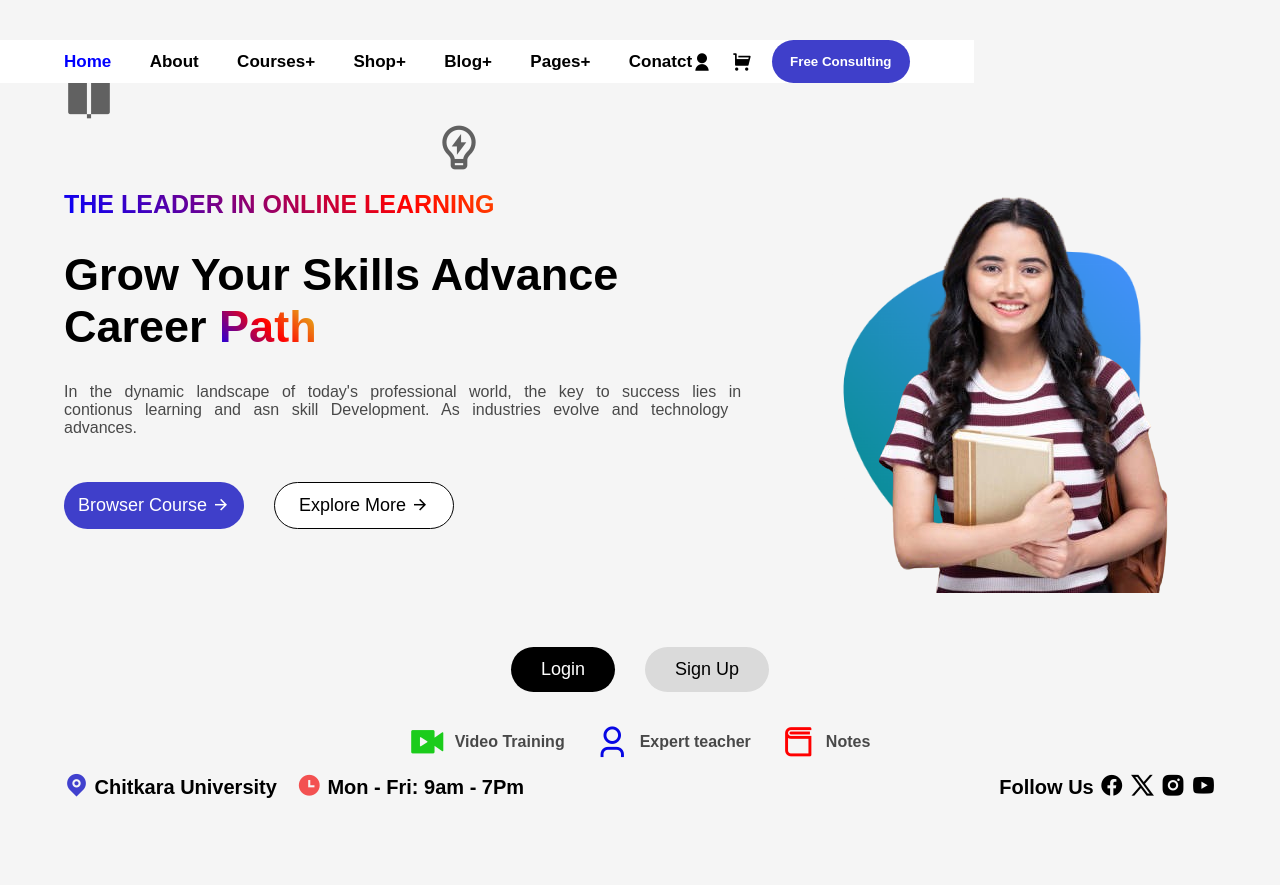
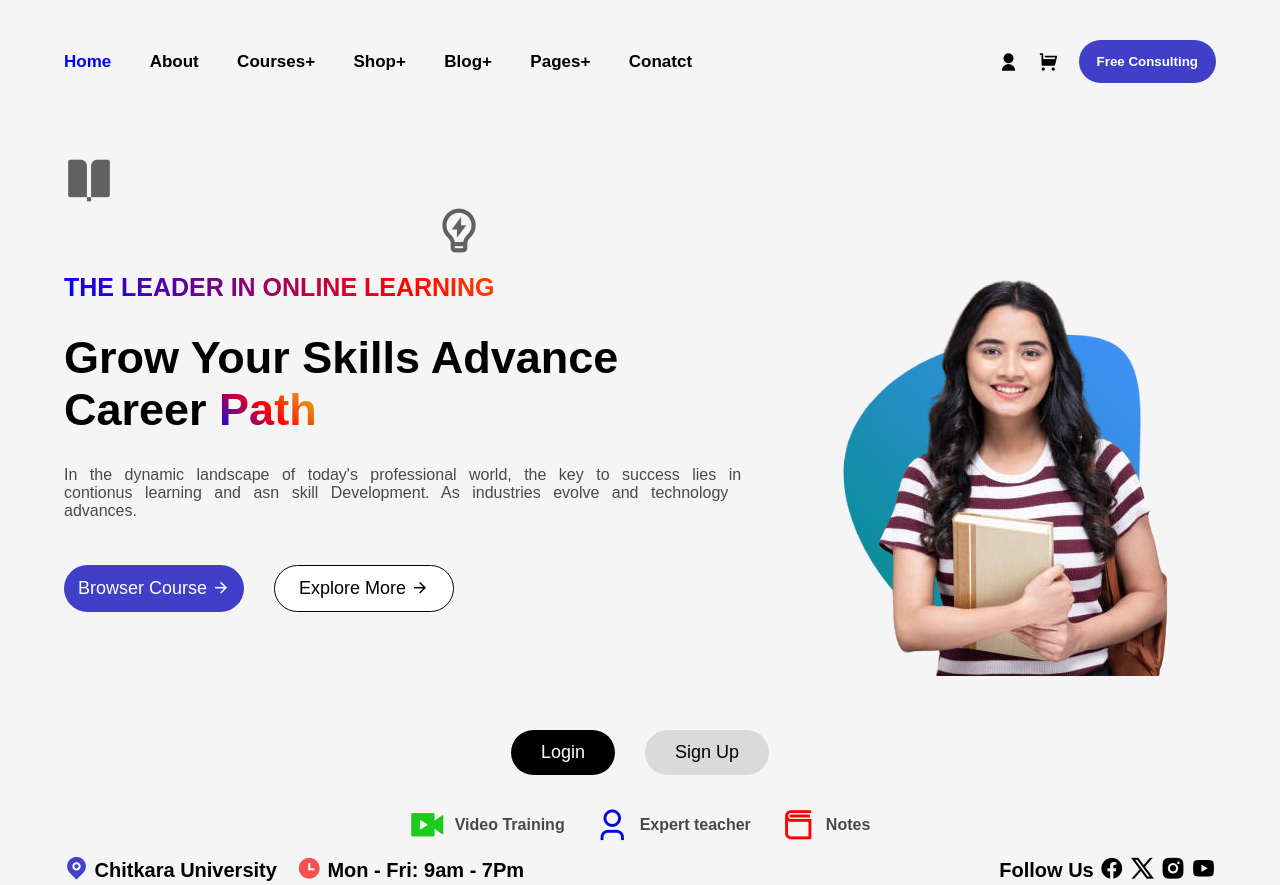
Before and after one commit to sunilstha001/collage_project, a plain HTML site: page index.html in a window 1280 px wide. Shown: the top 885 px of the page. Drawn offline with nearby package versions, Linux system fonts and the light colour scheme.

Commit message:
changed z-index of header

```diff
--- a/style.css
+++ b/style.css
@@ -63,14 +63,14 @@ body {
 
 .header {
     padding: 0 18vw;
-    /* margin-top: 40px; */
-    position: fixed;
-    background-color: white;
-    top: 0;
+    margin-top: 40px;
+    /* position: fixed; */
+    /* background-color: white; */
+    /* top: 0;
     padding-top: 2em;
     padding-bottom: 1em;
     z-index: 1000;
-    margin-bottom: 1em;
+    margin-bottom: 1em; */
 }
 
 @media screen and (max-width: 1400px) {
```
